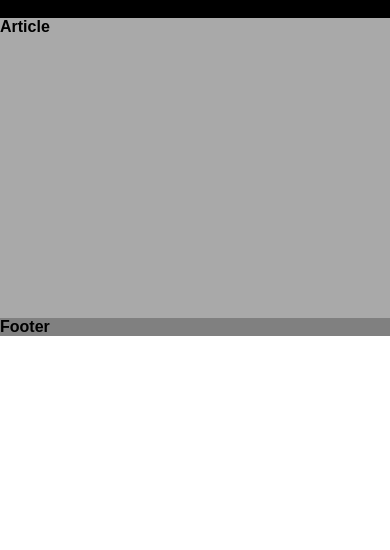
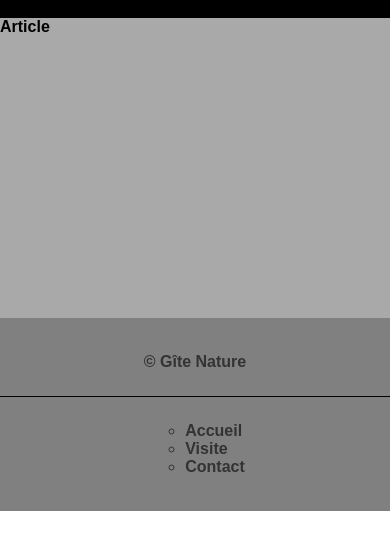
Before and after one commit to vincentka71/tp1, a plain HTML site: page index.html in a window 390 px wide. Shown: the part 110-660 px from the top of the page. Drawn offline with Linux system fonts and the light colour scheme.

Commit message:
Mise en place du footer

```diff
--- a/index.html
+++ b/index.html
@@ -31,7 +31,22 @@
             </ul>
         </nav>
         <article class="article">Article</article>
-        <footer class="footer">Footer</footer>
+        <footer class="footer">
+            <div>&copy; Gîte Nature</div><ul class="nav-liste">
+            <div class="liste-footer">
+                <ul class="footer-liste">
+                    <li class="footer-liste-items">
+                        <a href="#">Accueil</a>
+                    </li>
+                    <li class="footer-liste-items">
+                        <a href="#">Visite</a>
+                    </li>
+                    <li class="footer-liste-items">
+                        <a href="#">Contact</a>
+                    </li>
+                </ul>
+            </div>
+        </footer>
     </div>
 </body>
 </html>
--- a/style.css
+++ b/style.css
@@ -82,8 +82,25 @@ article {
 }
 footer {
     background-color: grey;
+    color: #333;
     grid-area: footer;
+    display: flex;
+    justify-content: space-around;
+    padding-top: 10px;
+    padding-bottom: 10px;
 }
+footer div {
+    width: 35%;
+    padding: 25px;
+}
+.liste-footer {
+    border-left: 1px solid black;
+}
+.footer-liste a {
+    text-decoration: none;
+    color: #333;
+}
+
 @media screen and (max-width:900px) {
     #container {
     font-family: Arial, Helvetica, sans-serif;
@@ -115,5 +132,22 @@ footer {
     nav {
         padding-top: 0;
     }
-
+    footer {
+        flex-direction: column;
+        justify-content: space-around;
+        padding-top: 10px;
+        padding-bottom: 10px;
+    }
+    footer div {
+        width: 100%;
+        padding: 0;
+        padding-top: 25px;
+        padding-bottom: 25px;
+        display: flex;
+        justify-content: center;
+    }
+    .liste-footer {
+        border-left: 0;
+        border-top: 1px solid black;
+    }
 }
```
